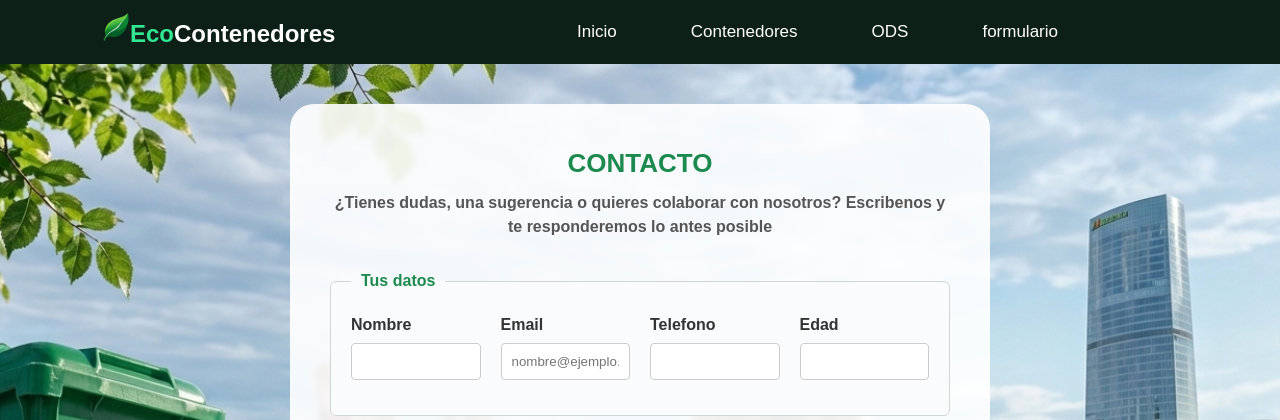
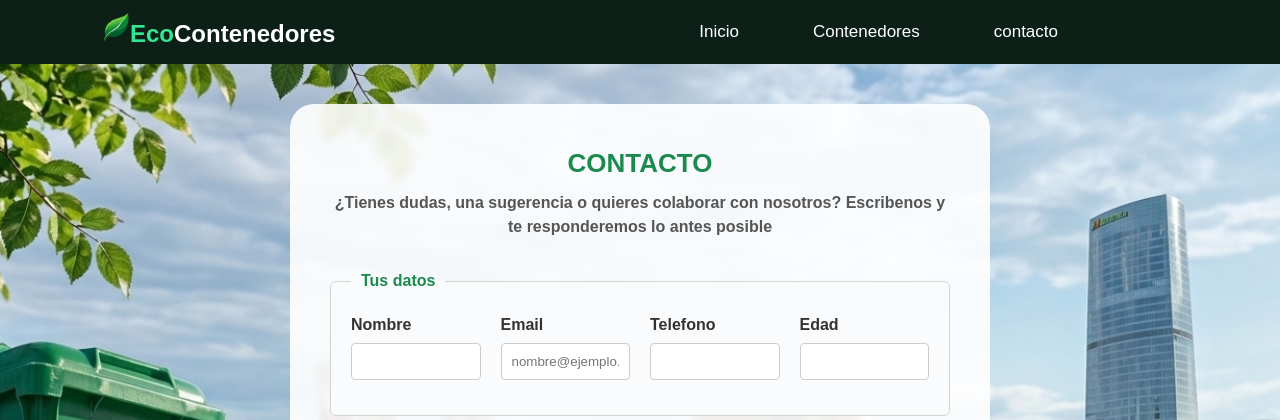
Before and after one commit to alexiadlrv/Reto_ODS, a PHP site: page /contacto.php in a window 1280 px wide. Shown: the top 420 px of the page. Run offline with PHP 8.4, Linux system fonts and the light colour scheme.

Commit message:
cambio de ruta del menu

```diff
--- a/web/contacto.php
+++ b/web/contacto.php
@@ -15,7 +15,7 @@
                 background-size: cover;
                 background-position: center;
                 background-attachment: fixed;
-                min-height: 100vh;
+
             }
 
             .contenedor {
@@ -170,9 +170,8 @@
             <nav>
                 <ul class="menu">
                     <li><a href="index.html">Inicio</a></li>
-                    <li><a href="contenedores.html">Contenedores</a></li>
-                    <li><a href="ODS.html">ODS</a></li>
-                    <li><a href="formulalario.html">formulario</a></li>
+                    <li><a href="contenedores.php">Contenedores</a></li>
+                    <li><a href="#">contacto</a></li>
                 </ul>
             </nav>
 
```
